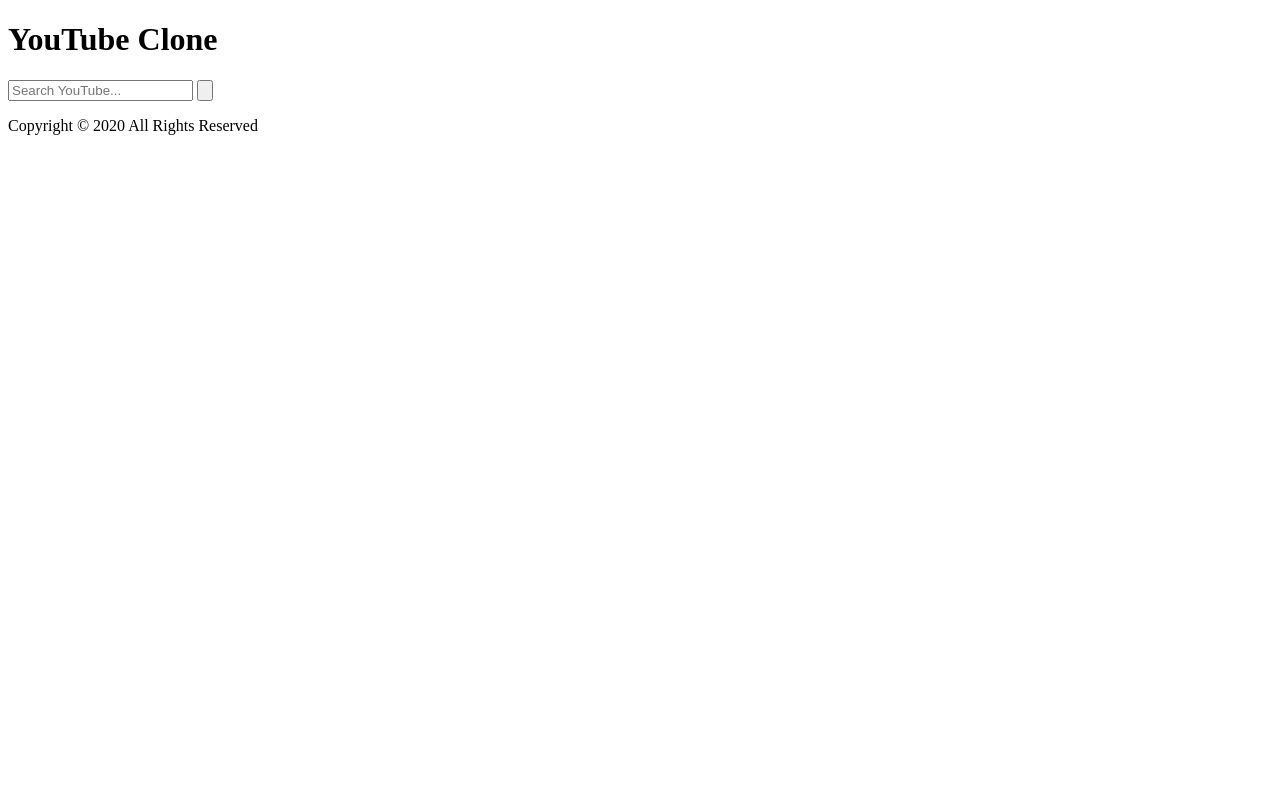
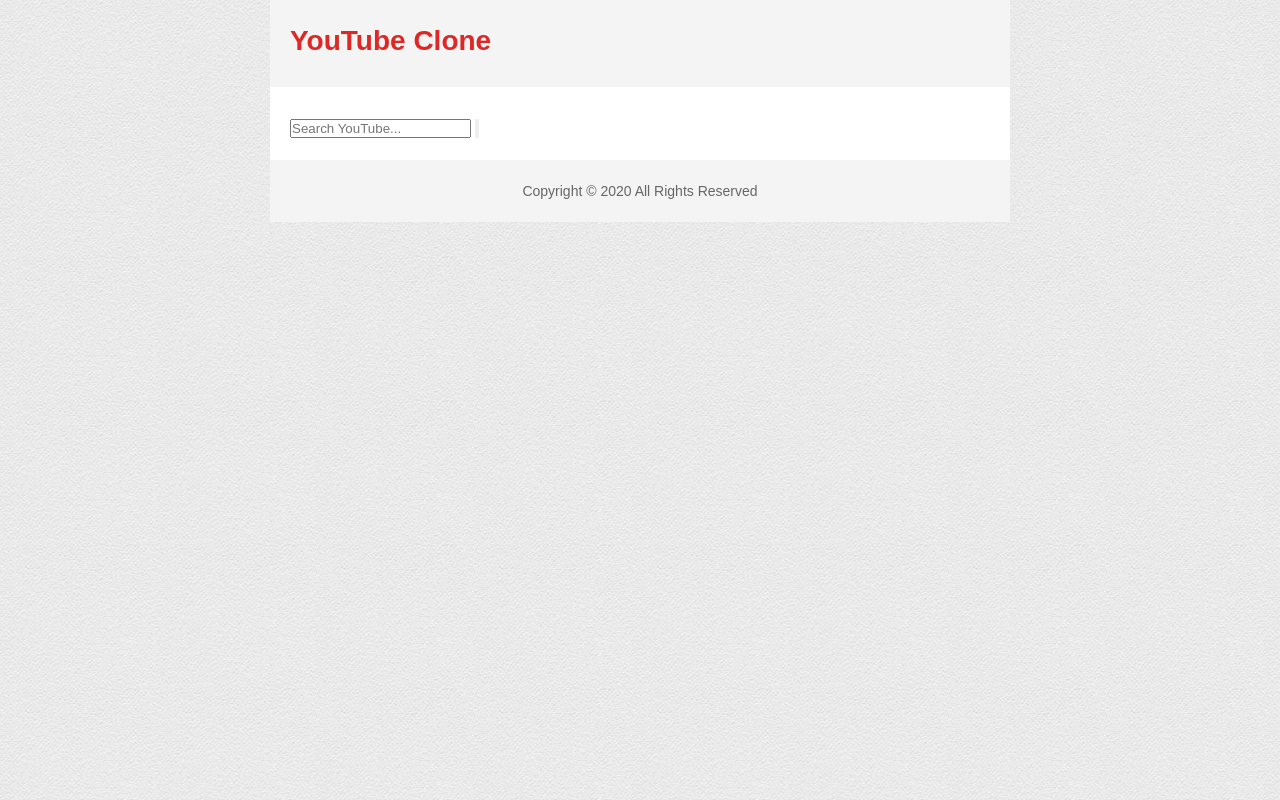
Before and after one commit to KushRohra/YouTube_Clone, a plain HTML site: page index.html in a window 1280 px wide. Drawn offline with nearby package versions, Linux system fonts and the light colour scheme.

Commit message:
major styling done

```diff
--- a/css/style.css
+++ b/css/style.css
@@ -0,0 +1,51 @@
+*{
+    padding: 0;
+    margin: 0;
+}
+
+body {
+    font-family: "Segoue", sans-serif;
+    line-height: 1.6em;
+    color: #666;
+    background: #e1e1e1 url(../img/creampaper.png);
+    font-size: 14px;
+}
+
+a {
+    color: #333;
+    text-decoration: none;
+}
+
+#container {
+    width: 740px;
+    background: #fff;
+    margin: auto;
+}
+
+.clearfix {
+    clear: both;
+}
+
+header {
+    padding: 30px 20px;
+    background: #f4f4f4;
+}
+
+header h1 {
+    color: #000;
+    margin-bottom: 5px;
+}
+
+header span {
+    color: #dd2826;
+}
+
+section {
+    padding: 30px 20px 20px 20px;
+}
+
+footer {
+    padding: 20px;
+    background: #f4f4f4;
+    text-align: center;
+}
--- a/index.html
+++ b/index.html
@@ -12,7 +12,7 @@
 <body>
       <div id="container">
           <header>
-              <h1>YouTube Clone</h1>
+              <h1><span>YouTube Clone</span></h1>
           </header>
 
           <section>
```
